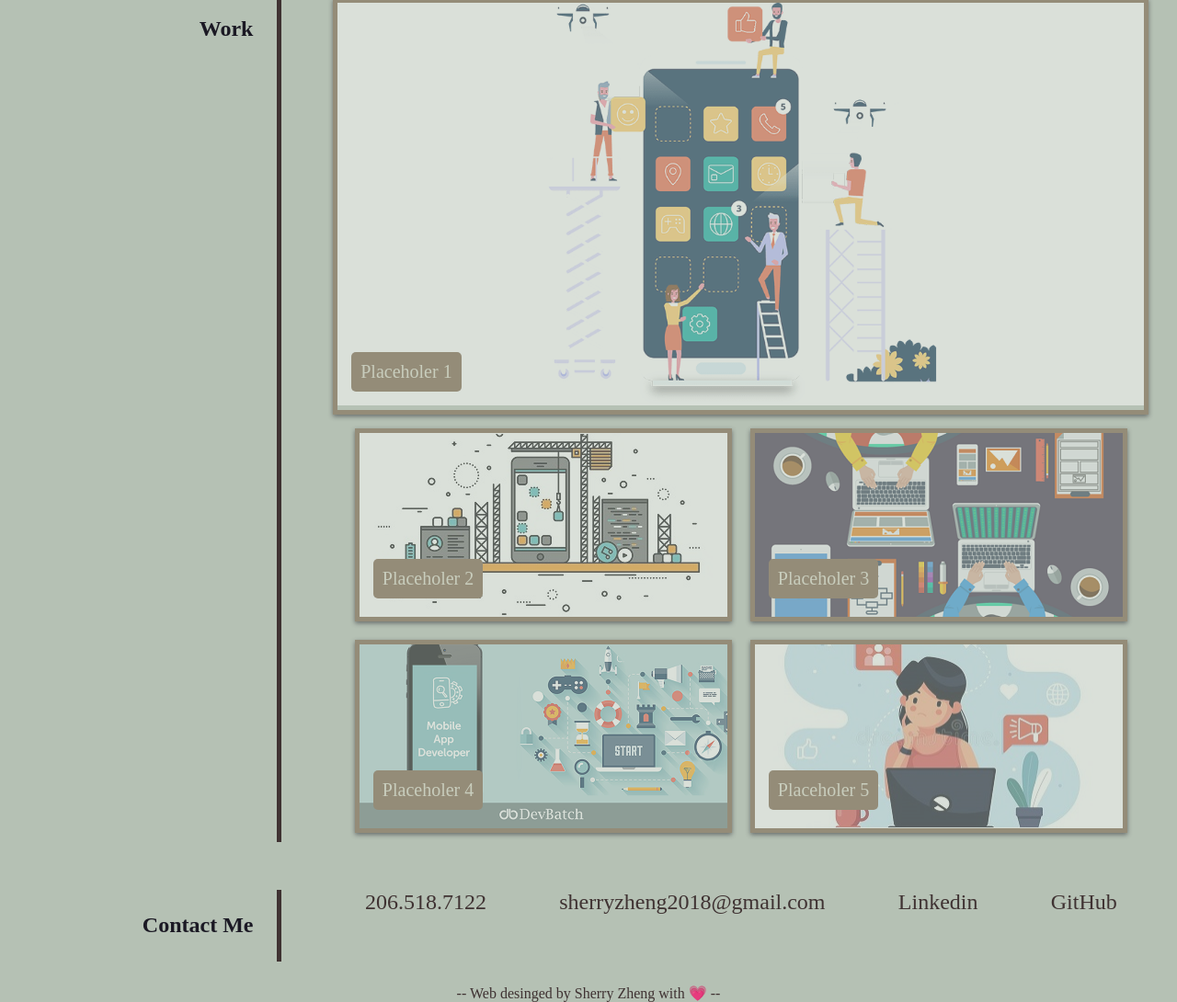
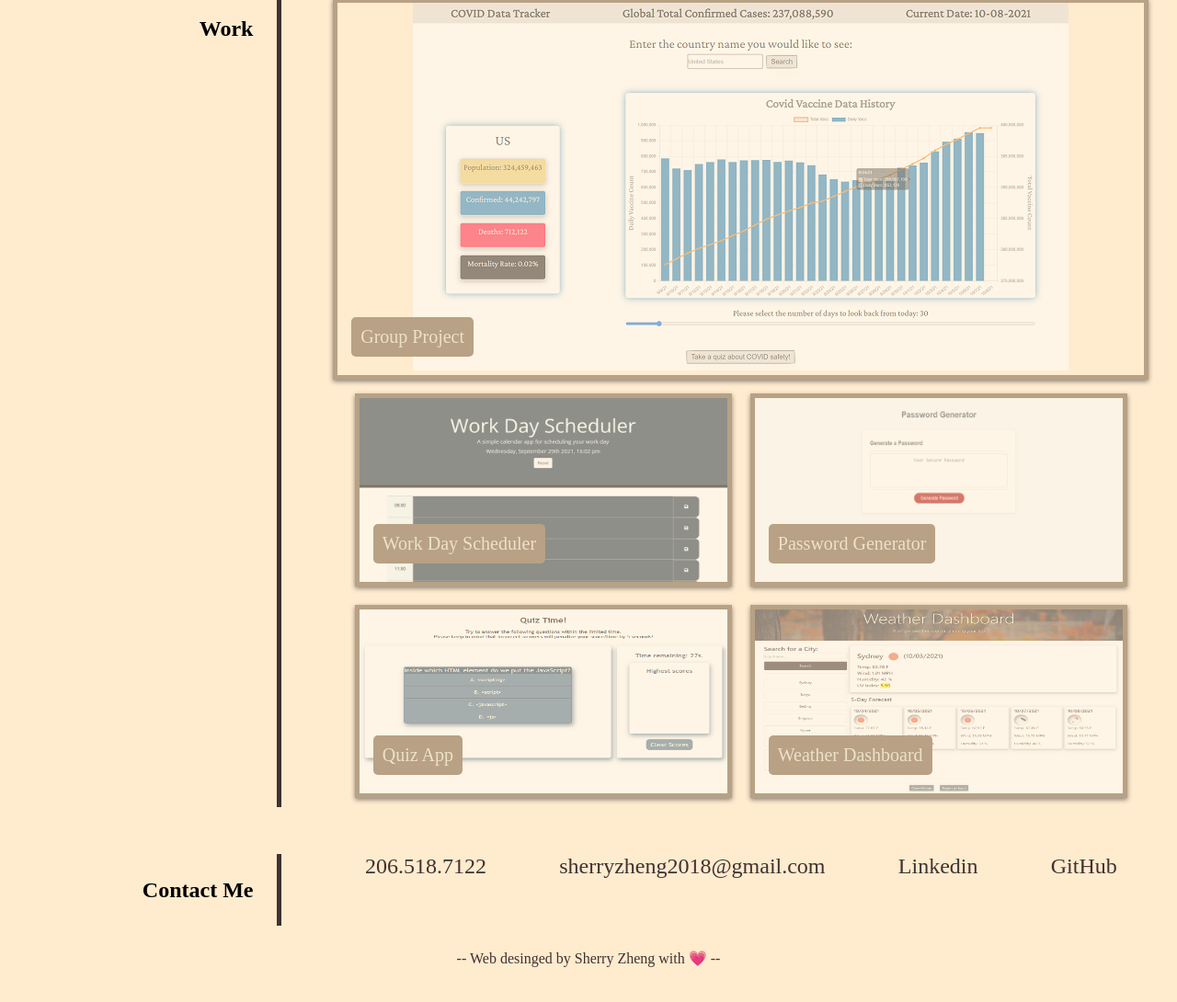
Before and after one commit to sherryzheng2018/portfolio-page-Sherry, a plain HTML site: page index.html in a window 1280 px wide. Shown: the part 484-1574 px from the top of the page at 92% size. After the commit the page ends 1536 px from the top, so only its background shows below. Drawn offline with Linux system fonts and the light colour scheme; a web font is replaced by a local one.

Commit message:
update placeholders with real projects' links

```diff
--- a/css/style.css
+++ b/css/style.css
@@ -15,8 +15,7 @@
 }
 
 body {
-    background: var(--light);
-    color: var(--dark);
+    background-color: blanchedalmond;
 }
 
 /* header section reflecst desinger's name and a nav bar*/
--- a/index.html
+++ b/index.html
@@ -35,20 +35,20 @@
         <section class="work" id="work">
             <h1 class="left">Work</h1>
             <div class="right" id="showcase">
-                <figure class="firstfigure"><a href="https://github.com/sherryzheng2018" target="_blank"><img src="./assets/img/mobile-app-development-tools.png" alt="placeholder1"></a>
-                    <p>Placeholer 1</p>
+                <figure class="firstfigure"><a href="https://github.com/Kbove/Bootcamp-Project-1" target="_blank"><img src="./assets/group-project.png" alt="1st Group Project"></a>
+                    <p>Group Project</p>
                 </figure>
-                <figure class="child-figure"><img src="./assets/img/become-mobile-app-developer-1200x900.jpg"/>
-                    <p>Placeholer 2</p>
+                <figure class="child-figure"><a href="https://sherryzheng2018.github.io/work-day-scheduler/" target="_blank"><img src="./assets/daily-planner-app.png" alt="Work Day Scheduler"/></a>
+                    <p>Work Day Scheduler</p>
                 </figure>
-                <figure class="child-figure"><img src="./assets/img/indie-mobile-developer.png"/>
-                    <p>Placeholer 3</p>
+                <figure class="child-figure"><a href="https://sherryzheng2018.github.io/password-generator/" target="_blank"></a><img src="./assets/password-generator.png" alt="Password Generator"></a>
+                    <p>Password Generator</p>
                 </figure>
-                <figure class="child-figure"><img src="./assets/img/mobile-app-developer-1.png"/>
-                    <p>Placeholer 4</p>
+                <figure class="child-figure"><a href="https://sherryzheng2018.github.io/quiz-app/" target="_blank"></a><img src="./assets/quiz1.png" alt="Quiz App"></a>
+                    <p>Quiz App</p>
                 </figure>
-                <figure class="child-figure"><img src="./assets/img/media-developer-female-office.jpg"/>
-                    <p>Placeholer 5</p>
+                <figure class="child-figure"><a href="https://sherryzheng2018.github.io/weather-dashboard/" target="_blank"></a><img src="./assets/weather-dashboard1.png" alt="Weather Dashboard"></a>
+                    <p>Weather Dashboard</p>
                 </figure>
             </div>
         </section>
```
Also changed, not shown: assets/Github-Sherry.png (added), assets/daily-planner-app.png (added), assets/group-project.png (added), assets/password-generator.png (added), assets/quiz1.png (added), assets/weather-dashboard1.png (added).
